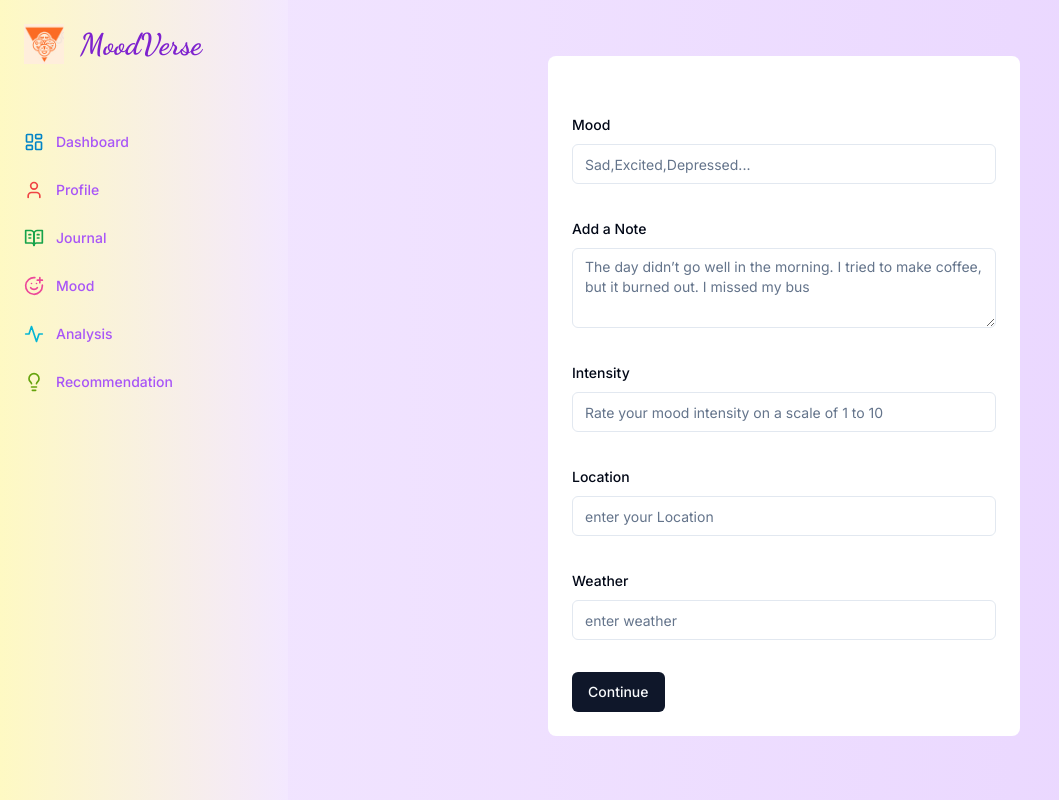
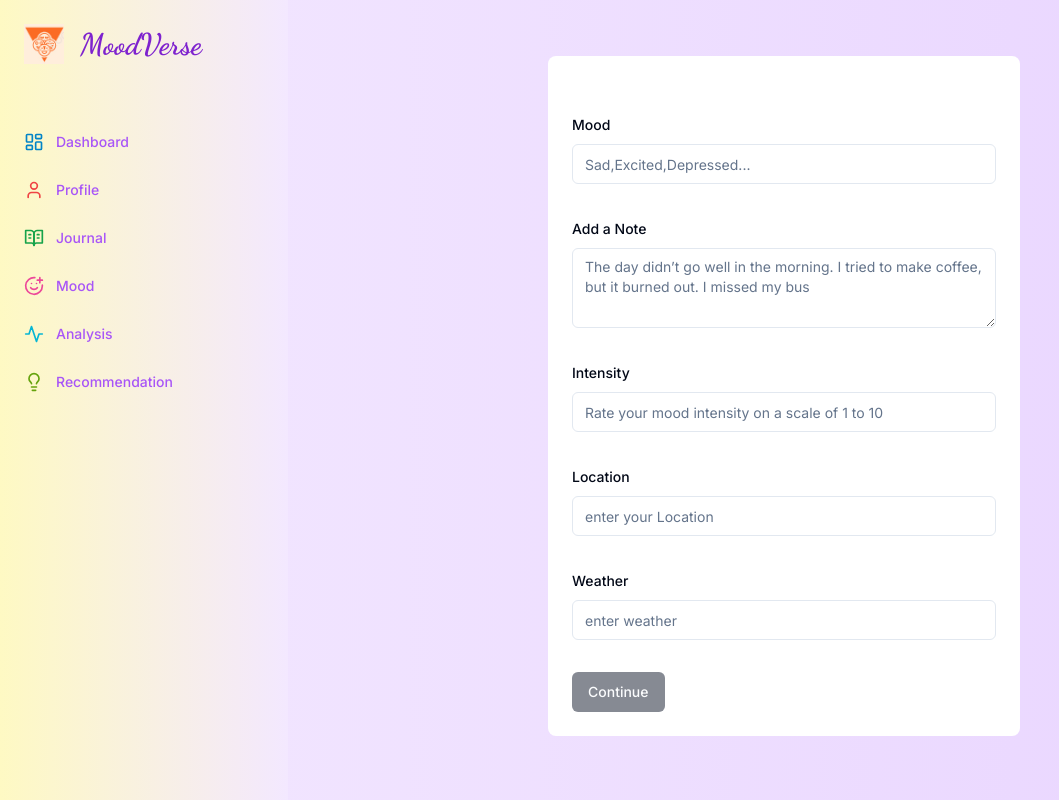
Before and after one commit to zohaibterminator/MoodVerse, a Next.js app: page /mood/addmood in a window 1280 px wide. Shown: the whole page, without its empty margins (0-1059 px from the left). Built offline with nearby package versions, Linux system fonts and the light colour scheme.

Commit message:
mood ka data going pt2

```diff
--- a/app/(dashboard)/(routes)/mood/addmood/page.tsx
+++ b/app/(dashboard)/(routes)/mood/addmood/page.tsx
@@ -141,7 +141,9 @@ function Profile() {
               )}
             />
             <div>
-              <Button type="submit">Continue</Button>
+              <Button type="submit" disabled={!isValid || isSubmitting}>
+                Continue
+              </Button>
             </div>
           </form>
         </Form>
--- a/app/(dashboard)/(routes)/profile/page.tsx
+++ b/app/(dashboard)/(routes)/profile/page.tsx
@@ -45,7 +45,7 @@ function Profile() {
     resolver: zodResolver(formSchema)
   });
 
-  const { isSubmitting, isValid } = form.formState;
+
 
   const onSubmit = async (values: z.infer<typeof formSchema>) => {
     try {
@@ -75,7 +75,7 @@ function Profile() {
                   <FormLabel>First Name</FormLabel>
                   <FormControl>
                     <Input
-                      disabled={isSubmitting}
+
                       placeholder="John"
                       {...field}
                     />
@@ -92,7 +92,7 @@ function Profile() {
                   <FormLabel>Last Name</FormLabel>
                   <FormControl>
                     <Input
-                      disabled={isSubmitting}
+
                       placeholder="Doe"
                       {...field}
                     />
@@ -109,7 +109,7 @@ function Profile() {
                   <FormLabel>Email</FormLabel>
                   <FormControl>
                     <Input
-                      disabled={isSubmitting}
+
                       placeholder="Johndoe@gmail.com"
                       {...field}
                     />
@@ -127,7 +127,7 @@ function Profile() {
                   <FormControl>
                   <Input
                   type="number"
-                      disabled={isSubmitting}
+
                       placeholder="enter your age"
                       {...field}
                     />
@@ -144,7 +144,7 @@ function Profile() {
                   <FormLabel>Profession</FormLabel>
                   <FormControl>
                   <Input
-                      disabled={isSubmitting}
+
                       placeholder="enter your profession"
                       {...field}
                     />
@@ -161,7 +161,7 @@ function Profile() {
                   <FormLabel>Gender</FormLabel>
                   <FormControl>
                   <Input
-                      disabled={isSubmitting}
+
                       placeholder="enter your gender"
                       {...field}
                     />
@@ -178,7 +178,7 @@ function Profile() {
                   <FormLabel>Phone</FormLabel>
                   <FormControl>
                   <Input
-                      disabled={isSubmitting}
+
                       placeholder="enter your Phone"
                       {...field}
                     />
```
